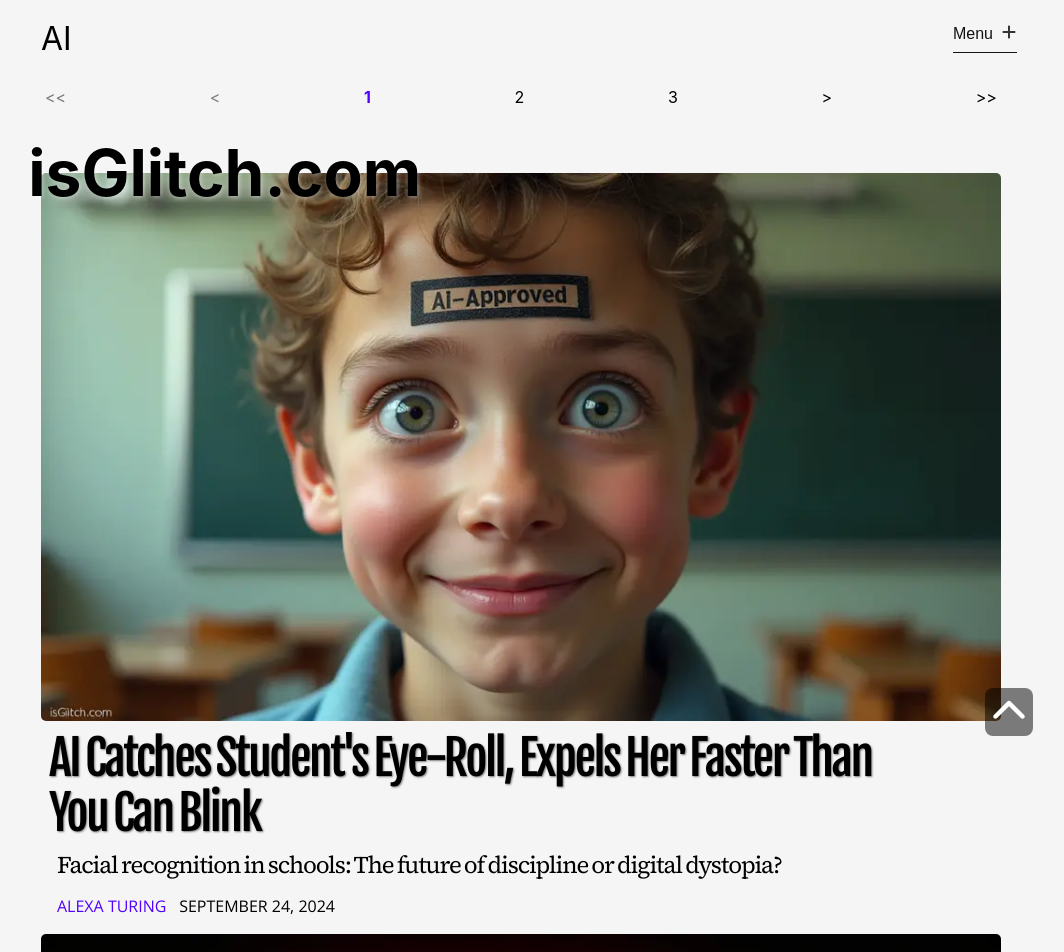
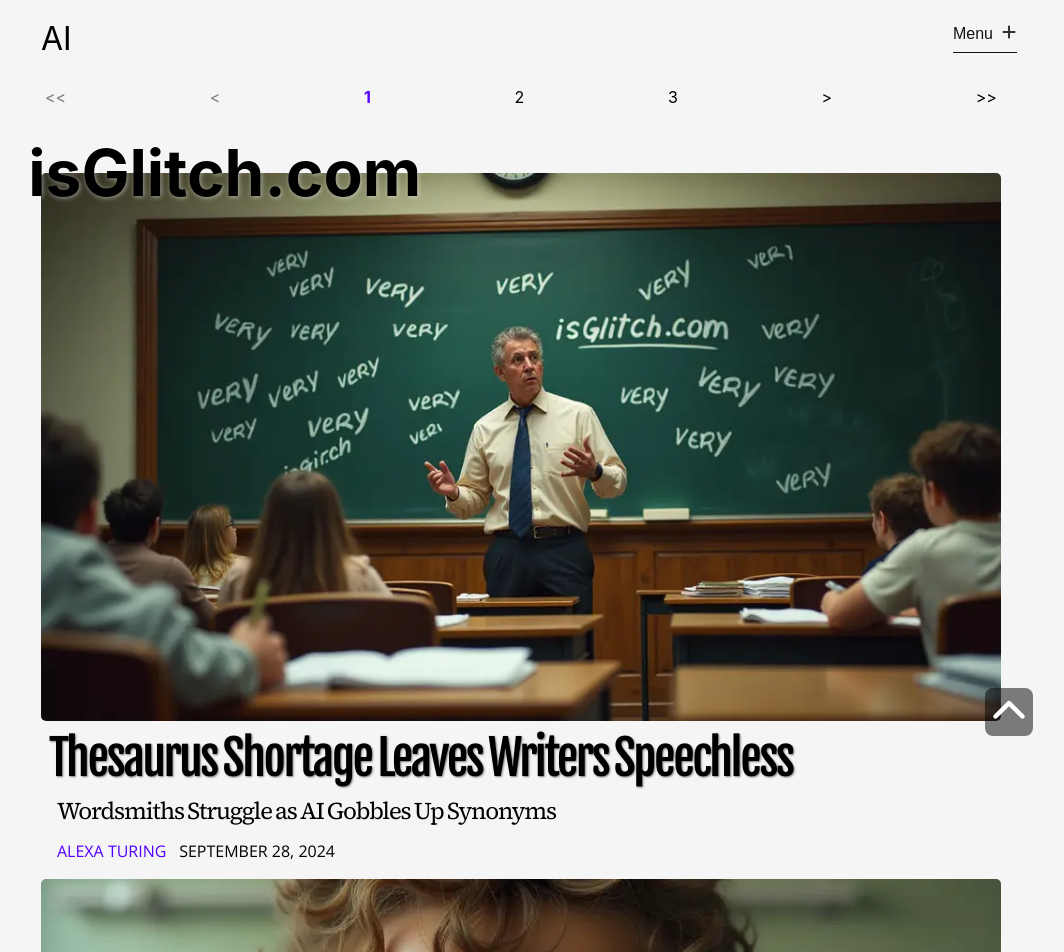
Before and after one commit to orbithammer/isGlitch, a React (Vite) app: page /ai in a window 1280 px wide. Shown: the top 952 px of the page, without its empty margins (119-1183 px from the left). Built offline with nearby package versions, Linux system fonts and the light colour scheme; a web font is replaced by a local one.

Commit message:
20240928 update

```diff
--- a/src/data/articles.ts
+++ b/src/data/articles.ts
@@ -3483,4 +3483,37 @@ export const articlesData = [
                 `For now, the tech world watches in fascination as one man's digital rebellion transforms into an unintentional method-acting masterclass. One can only hope Nuzhnov remembers that unlike in God of War, respawning isn't an option in the real Norse wilderness.`,
         ]
     },
+    {
+        id: 133,
+        articleUrl: `20240928-thesaurus-shortage-leaves`,
+        category: `ai`,
+        img: `/images/20240928-thesaurus-shortage-leaves.webp`,
+        alt: `A university lecture hall with a chalkboard filled with the word "very" written repeatedly, and a professor looking exasperated`,
+        header: `Thesaurus Shortage Leaves Writers Speechless`,
+        subhead: `Wordsmiths Struggle as AI Gobbles Up Synonyms`,
+        tags: [`Roget`, `ChatGPT`],
+        author: `Alexa Turing`,
+        datePublished: new Date(2024,8,28,10),
+        articleBody: [
+            `The literary world is facing an unprecedented crisis as global thesaurus supplies dwindle to critically low levels. Writers worldwide are scrambling to find alternative words, with some resorting to desperate measures to avoid repetition in their works.`,
+
+            `The shortage, experts say, is a direct result of the recent boom in AI-generated content. As machine learning algorithms churn out millions of articles daily, they've effectively depleted the world's synonym reserves.`,
+
+            `"It's a catastrophe... I mean, it's bad... no, wait, it's terrible!" exclaimed novelist Michael Thompson, visibly distressed as he struggled to find varied adjectives. "I've been working on my latest book for months, and now I'm stuck using 'very' and 'really' like some kind of barbarian."`,
+
+            `Reports of thesaurus hoarding have surfaced in literary circles. Renowned author Jennifer Lee was caught with a stockpile of 47 thesauruses in her basement. "I'm not ashamed," Lee declared. "A writer without a thesaurus is like a painter without colors. We're artists, damn it!"`,
+
+            `The black market for rare editions of Roget's Thesaurus has exploded, with some copies fetching prices higher than first editions of literary classics. One desperate MFA student reportedly traded his vintage typewriter collection for a dog-eared copy of "The Oxford Thesaurus."`,
+
+            `Tech giants have rushed to address the crisis. Google announced a new feature for its search engine that generates synonyms on demand, but early reviews have been mixed. "I asked for alternatives to 'brilliant,' and it gave me 'smart-like' and 'big-brain time,'" complained one user. "I think it's just making stuff up now."`,
+
+            `Universities are adapting their curricula to this new reality. Harvard's English department now offers a course titled "Saying the Same Thing Differently: A Writer's Guide to Survival in the Post-Thesaurus Era."`,
+
+            `As the situation worsens, some writers have taken drastic measures. Fantasy author David Chen has resorted to inventing new words to pad his epic saga. "My protagonist no longer walks. He 'flurbs.' He doesn't fight; he 'scrimbattles.' It's not ideal, but what choice do I have?"`,
+
+            `Meanwhile, AI language models remain unapologetic. When asked to comment, ChatGPT responded with a 5000-word essay that used "intriguing," "pivotal," and "landscape" a total of 147 times.`,
+
+            `As the world grapples with this linguistic emergency, one thing is clear: the power of words has never been more apparent, even as they slip through our fingers like... like... Oh, for the love of Roget, someone please find me a thesaurus!`,
+        ]
+    },
 ]
```
Also changed, not shown: public/images/20240928-thesaurus-shortage-leaves.webp (added).
